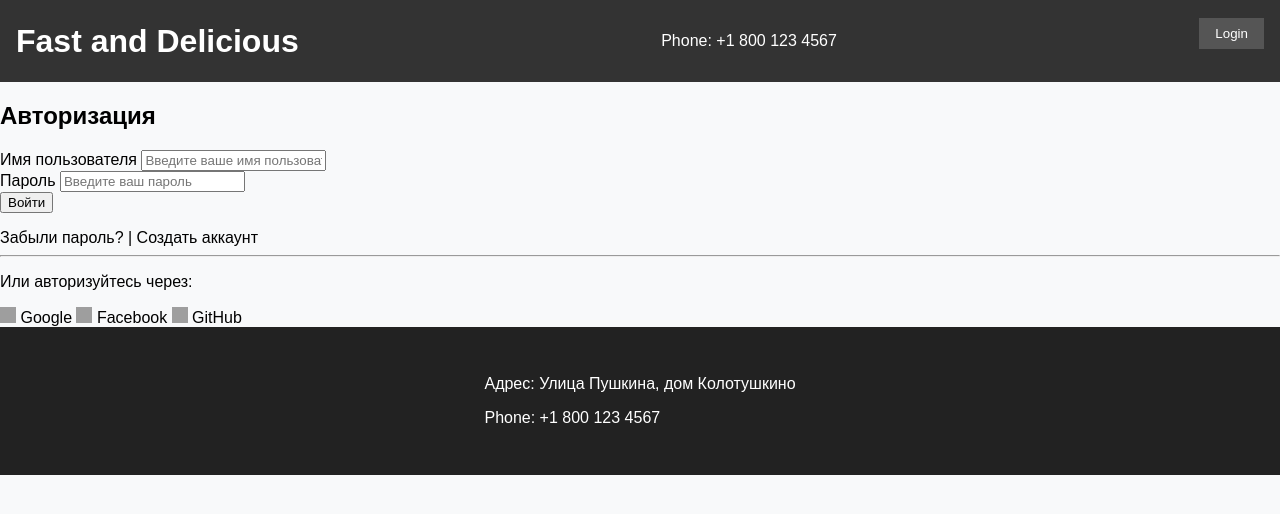
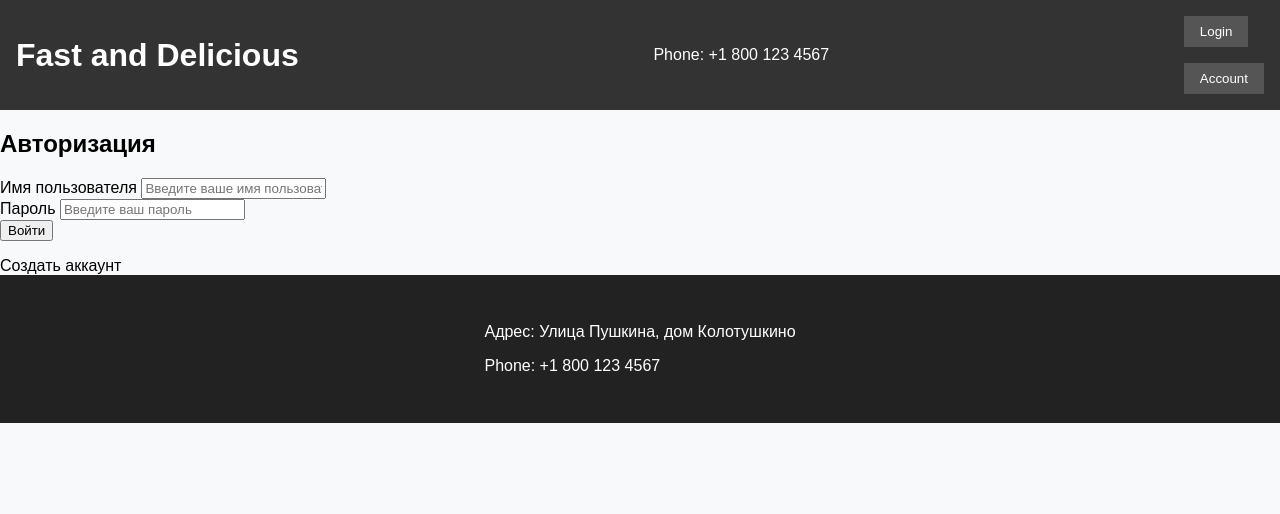
Before and after one commit to AdoninAA/Fast-and-Delicious, a Django app: page /user/login/ in a window 1280 px wide. Shown: the top 514 px of the page. Run offline with Django 5.2, Linux system fonts and the light colour scheme; parts of the project's set-up code (start-up, migrations or seed data) failed here and were passed over; some libraries are stand-ins or nearby versions; grey boxes are pictures that could not be loaded.

Commit message:
front-end work

```diff
--- a/fast_and_delicious/templates/base.html
+++ b/fast_and_delicious/templates/base.html
@@ -19,6 +19,7 @@
                 <form action="/user/login/" method="get">
                     <button type="submit">Login</button>
                 </form>
+                <button type="submit">Account</button>
             </div>
         </div>
     </header>
--- a/fast_and_delicious/users/templates/users/login.html
+++ b/fast_and_delicious/users/templates/users/login.html
@@ -34,23 +34,7 @@
                     <button type="submit" class="btn btn-dark btn-block">Войти</button>
                 </form>
                 <div class="mt-3">
-                    <a href="#">Забыли пароль?</a> | <a href="{% url "user:registration" %}">Создать аккаунт</a>
-                </div>
-                <hr>
-                <div class="text-center">
-                    <p>Или авторизуйтесь через:</p>
-                    <a href="#" class="btn btn-dark">
-                        <img class="mx-1" src="{% static "deps/icons/google.svg" %}" alt="Catalog Icon" width="16" height="16">
-                        Google
-                    </a>
-                    <a href="#" class="btn btn-dark">
-                        <img class="mx-1" src="{% static "deps/icons/facebook.svg" %}" alt="Catalog Icon" width="16" height="16">
-                        Facebook
-                    </a>
-                    <a href="#" class="btn btn-dark">
-                        <img class="mx-1" src="{% static "deps/icons/facebook.svg" %}" alt="Catalog Icon" width="16" height="16">
-                        GitHub
-                    </a>
+                    <a href="{% url "user:registration" %}">Создать аккаунт</a>
                 </div>
             </div>
         </div>
```
Also changed, not shown: fast_and_delicious/db.sqlite3.
